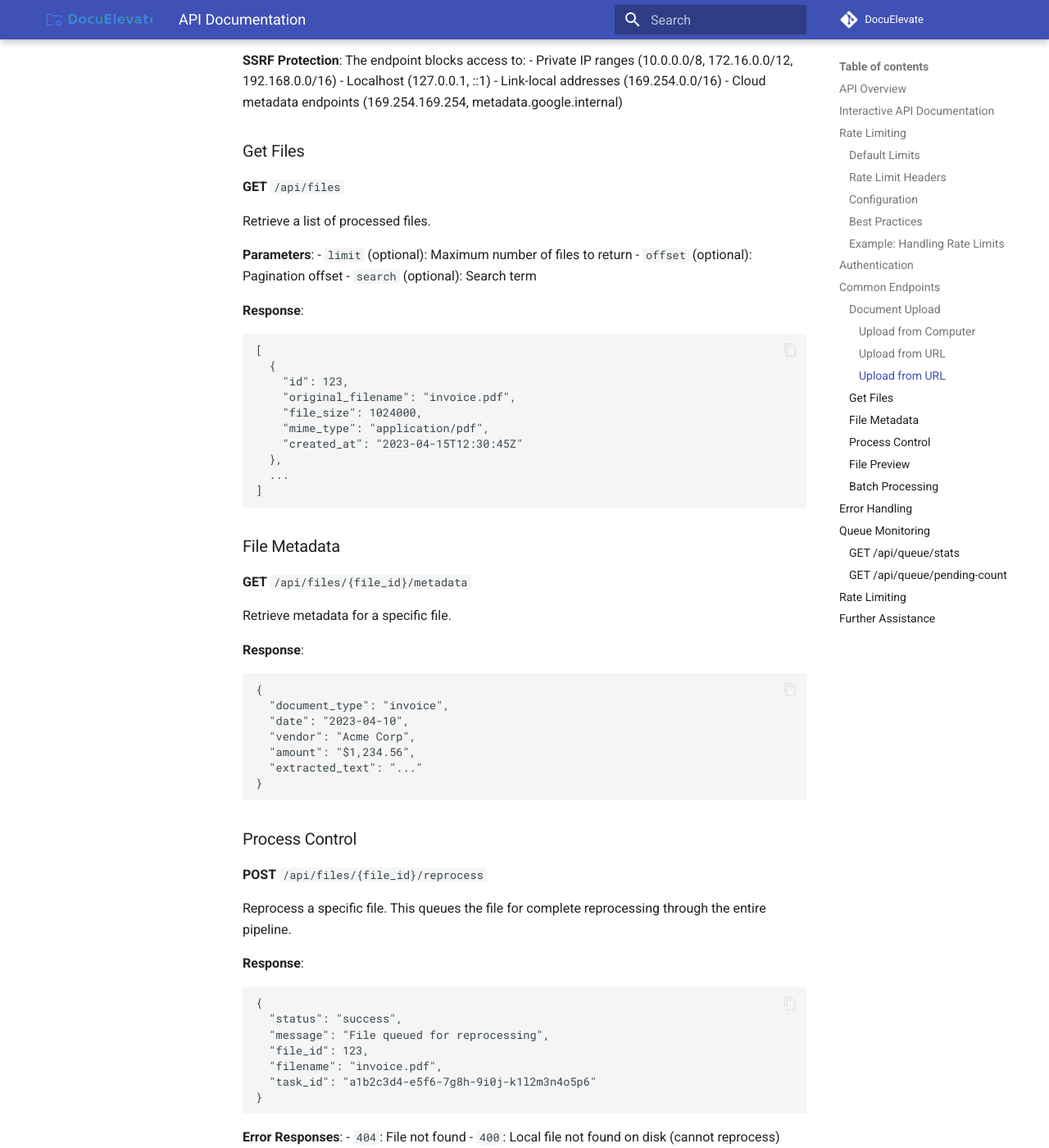
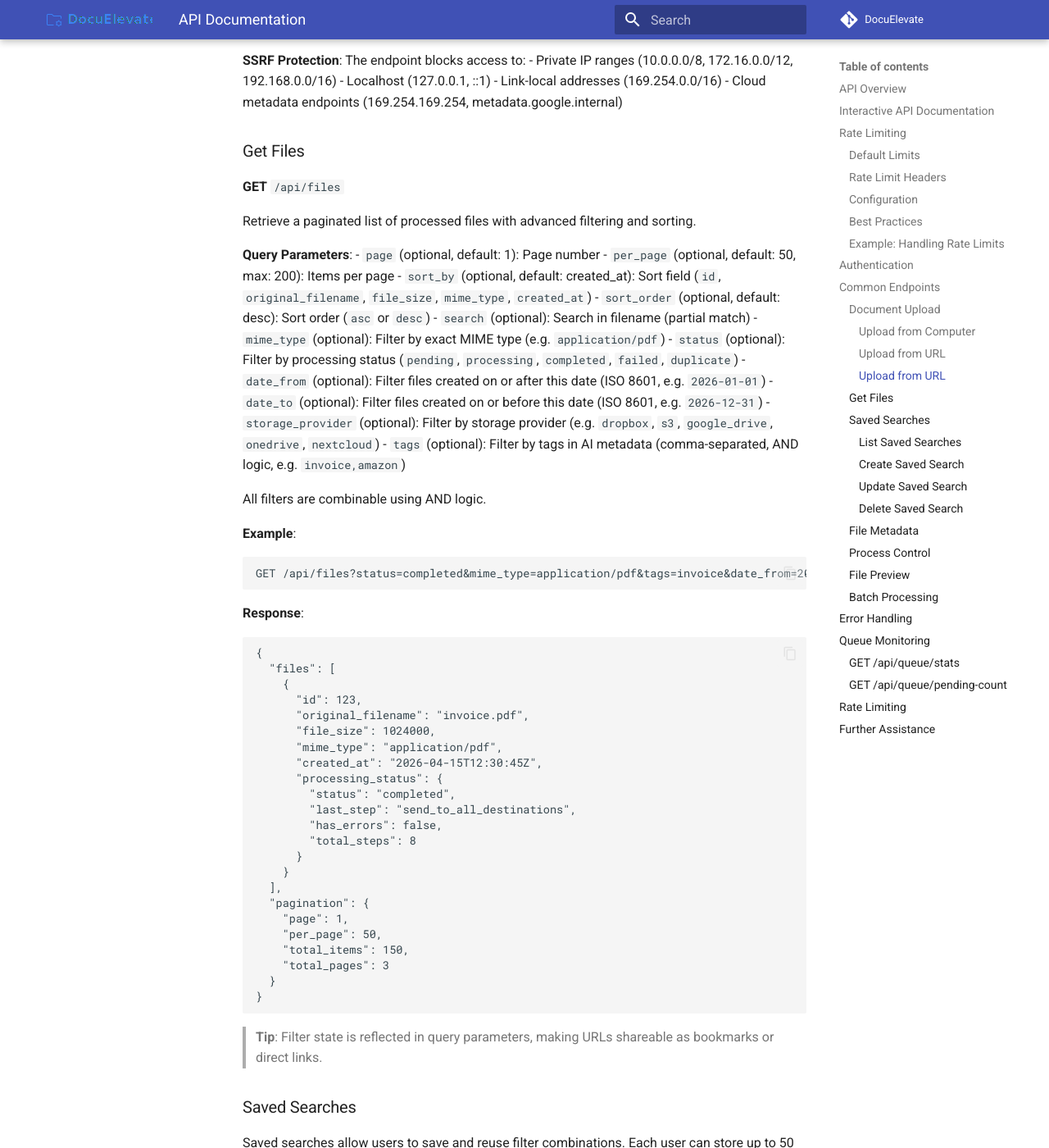
Before and after one commit to christianlouis/DocuElevate, an MkDocs documentation site: the page built from docs/API.md, in a window 1280 px wide and 1400 px high, scrolled down 5786 px. Shown: the whole window at 82% size. Built offline with MkDocs 1.6.1 and Material for MkDocs 9.7.7, drawn with Linux system fonts in a browser that asks for light colours; comment, search, counter and statistics services are not loaded; some of the changed text lies outside the part shown.

Commit message:
docs(api): document advanced filtering and saved searches endpoints
Co-authored-by: christianlouis <361235+christianlouis@users.noreply.github.com>

````diff
--- a/docs/API.md
+++ b/docs/API.md
@@ -281,26 +281,125 @@ The endpoint blocks access to:
 
 **GET** `/api/files`
 
-Retrieve a list of processed files.
+Retrieve a paginated list of processed files with advanced filtering and sorting.
 
-**Parameters**:
-- `limit` (optional): Maximum number of files to return
-- `offset` (optional): Pagination offset
-- `search` (optional): Search term
+**Query Parameters**:
+- `page` (optional, default: 1): Page number
+- `per_page` (optional, default: 50, max: 200): Items per page
+- `sort_by` (optional, default: created_at): Sort field (`id`, `original_filename`, `file_size`, `mime_type`, `created_at`)
+- `sort_order` (optional, default: desc): Sort order (`asc` or `desc`)
+- `search` (optional): Search in filename (partial match)
+- `mime_type` (optional): Filter by exact MIME type (e.g. `application/pdf`)
+- `status` (optional): Filter by processing status (`pending`, `processing`, `completed`, `failed`, `duplicate`)
+- `date_from` (optional): Filter files created on or after this date (ISO 8601, e.g. `2026-01-01`)
+- `date_to` (optional): Filter files created on or before this date (ISO 8601, e.g. `2026-12-31`)
+- `storage_provider` (optional): Filter by storage provider (e.g. `dropbox`, `s3`, `google_drive`, `onedrive`, `nextcloud`)
+- `tags` (optional): Filter by tags in AI metadata (comma-separated, AND logic, e.g. `invoice,amazon`)
+
+All filters are combinable using AND logic.
+
+**Example**:
+```
+GET /api/files?status=completed&mime_type=application/pdf&tags=invoice&date_from=2026-01-01&sort_by=created_at&sort_order=desc
+```
+
+**Response**:
+```json
+{
+  "files": [
+    {
+      "id": 123,
+      "original_filename": "invoice.pdf",
+      "file_size": 1024000,
+      "mime_type": "application/pdf",
+      "created_at": "2026-04-15T12:30:45Z",
+      "processing_status": {
+        "status": "completed",
+        "last_step": "send_to_all_destinations",
+        "has_errors": false,
+        "total_steps": 8
+      }
+    }
+  ],
+  "pagination": {
+    "page": 1,
+    "per_page": 50,
+    "total_items": 150,
+    "total_pages": 3
+  }
+}
+```
+
+> **Tip**: Filter state is reflected in query parameters, making URLs shareable as bookmarks or direct links.
+
+### Saved Searches
+
+Saved searches allow users to save and reuse filter combinations. Each user can store up to 50 saved searches.
+
+#### List Saved Searches
+
+**GET** `/api/saved-searches`
+
+Returns all saved searches for the current user.
 
 **Response**:
 ```json
 [
   {
-    "id": 123,
-    "original_filename": "invoice.pdf",
-    "file_size": 1024000,
-    "mime_type": "application/pdf",
-    "created_at": "2023-04-15T12:30:45Z"
-  },
-  ...
+    "id": 1,
+    "name": "Recent Invoices",
+    "filters": {
+      "tags": "invoice",
+      "status": "completed",
+      "date_from": "2026-01-01"
+    },
+    "created_at": "2026-03-01T10:00:00Z",
+    "updated_at": "2026-03-01T10:00:00Z"
+  }
 ]
 ```
+
+#### Create Saved Search
+
+**POST** `/api/saved-searches`
+
+**Request Body**:
+```json
+{
+  "name": "Recent Invoices",
+  "filters": {
+    "tags": "invoice",
+    "status": "completed",
+    "date_from": "2026-01-01"
+  }
+}
+```
+
+**Allowed filter keys**: `search`, `mime_type`, `status`, `date_from`, `date_to`, `storage_provider`, `tags`, `sort_by`, `sort_order`
+
+**Response** (201 Created): The created saved search object.
+
+#### Update Saved Search
+
+**PUT** `/api/saved-searches/{id}`
+
+**Request Body** (all fields optional):
+```json
+{
+  "name": "Updated Name",
+  "filters": {
+    "tags": "invoice,amazon"
+  }
+}
+```
+
+**Response**: The updated saved search object.
+
+#### Delete Saved Search
+
+**DELETE** `/api/saved-searches/{id}`
+
+**Response**: 204 No Content
 
 ### File Metadata
 
````
